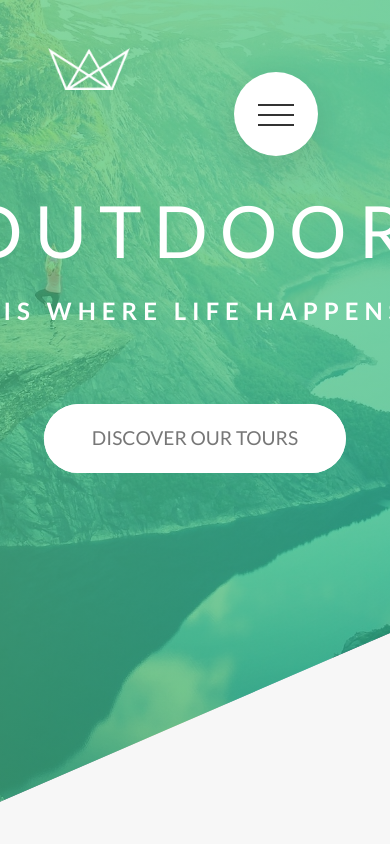
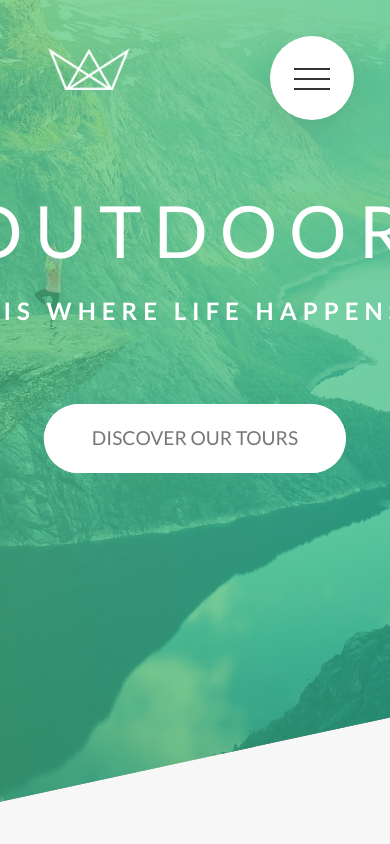
Before and after one commit to mikhail-kostiuk/Natours, a website: page index.html in a window 390 px wide. Shown: the top 844 px of the page. Drawn offline with nearby package versions, Linux system fonts and the light colour scheme; files that its build step writes are made by us from their sources.

Commit message:
Make responsive header and nav button

```diff
--- a/sass/layout/_header.scss
+++ b/sass/layout/_header.scss
@@ -11,6 +11,11 @@
   background-position: top;
   clip-path: polygon(0 0, 100% 0, 100% 75vh, 0 100%);
   -webkit-clip-path: polygon(0 0, 100% 0, 100% 75vh, 0 100%);
+
+  @include respond(phone) {
+    clip-path: polygon(0 0, 100% 0, 100% 85vh, 0 100%);
+    -webkit-clip-path: polygon(0 0, 100% 0, 100% 85vh, 0 100%);
+  }
 
   &__logo-box {
     position: absolute;
--- a/sass/layout/_navigation.scss
+++ b/sass/layout/_navigation.scss
@@ -15,6 +15,16 @@
     box-shadow: 0 1rem 3rem rgba($color-black, 0.1);
     text-align: center;
     cursor: pointer;
+
+    @include respond(tab-port) {
+      top: 4rem;
+      right: 4rem;
+    }
+
+    @include respond(phone) {
+      top: 3rem;
+      right: 3rem;
+    }
   }
 
   &__background {
@@ -30,6 +40,16 @@
     );
     z-index: 30;
     transition: transform 0.8s cubic-bezier(0.86, 0, 0.07, 1);
+
+    @include respond(tab-port) {
+      top: 4.5rem;
+      right: 4.5rem;
+    }
+
+    @include respond(phone) {
+      top: 3.5rem;
+      right: 3.5rem;
+    }
   }
 
   &__nav {
```
